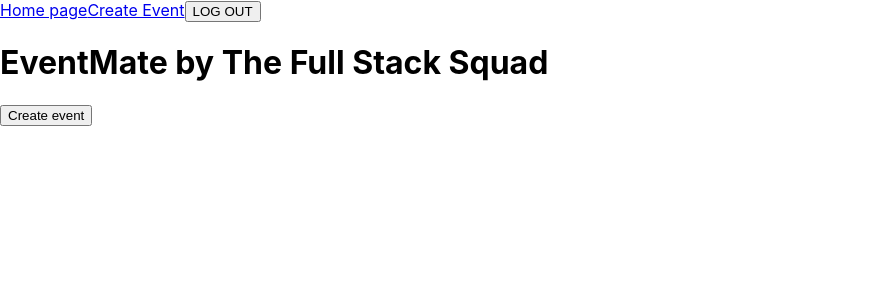
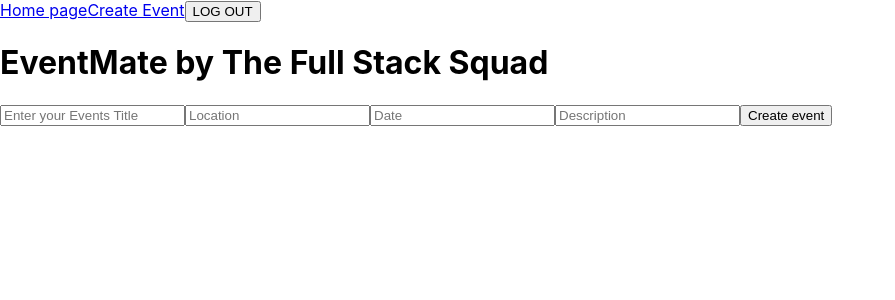
Before and after one commit to purpett/eventMate, a React (Create React App) app in the folder eventmate-frontend/: page /CreateEventPage in a window 1280 px wide. Shown: the top 300 px of the page, without its empty margins (0-895 px from the left). Built offline with nearby package versions, Linux system fonts and the light colour scheme.

Commit message:
create text input boxes

```diff
--- a/eventmate-frontend/src/components/CreateEventPage.js
+++ b/eventmate-frontend/src/components/CreateEventPage.js
@@ -16,10 +16,20 @@
       .then((data => console.log(data)))
   }
 
+  // function handleFormSubmission
+
   return (
     <div>
+      <form>
+        <input name='event-title' placeholder="Enter your Events Title"></input>
+        <input name='location' placeholder="Location"></input>
+        <input name='date' placeholder="Date"></input>
+        <input name='description' placeholder="Description"></input>
 
-      <button onClick={createOneEvent}>Create event</button>
+
+
+        <button onClick={createOneEvent}>Create event</button>
+      </form>
     </div>
   )
 }
```
